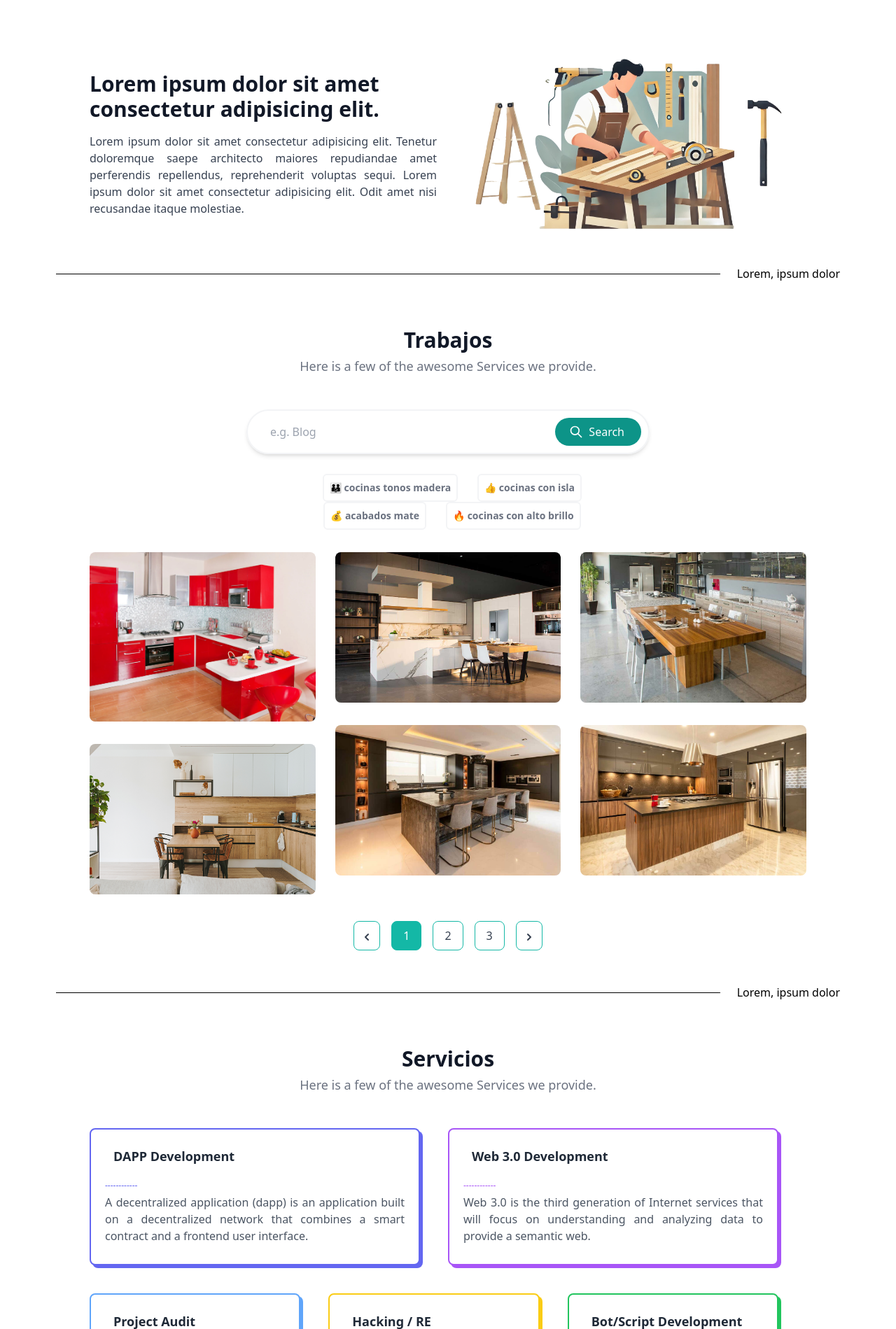
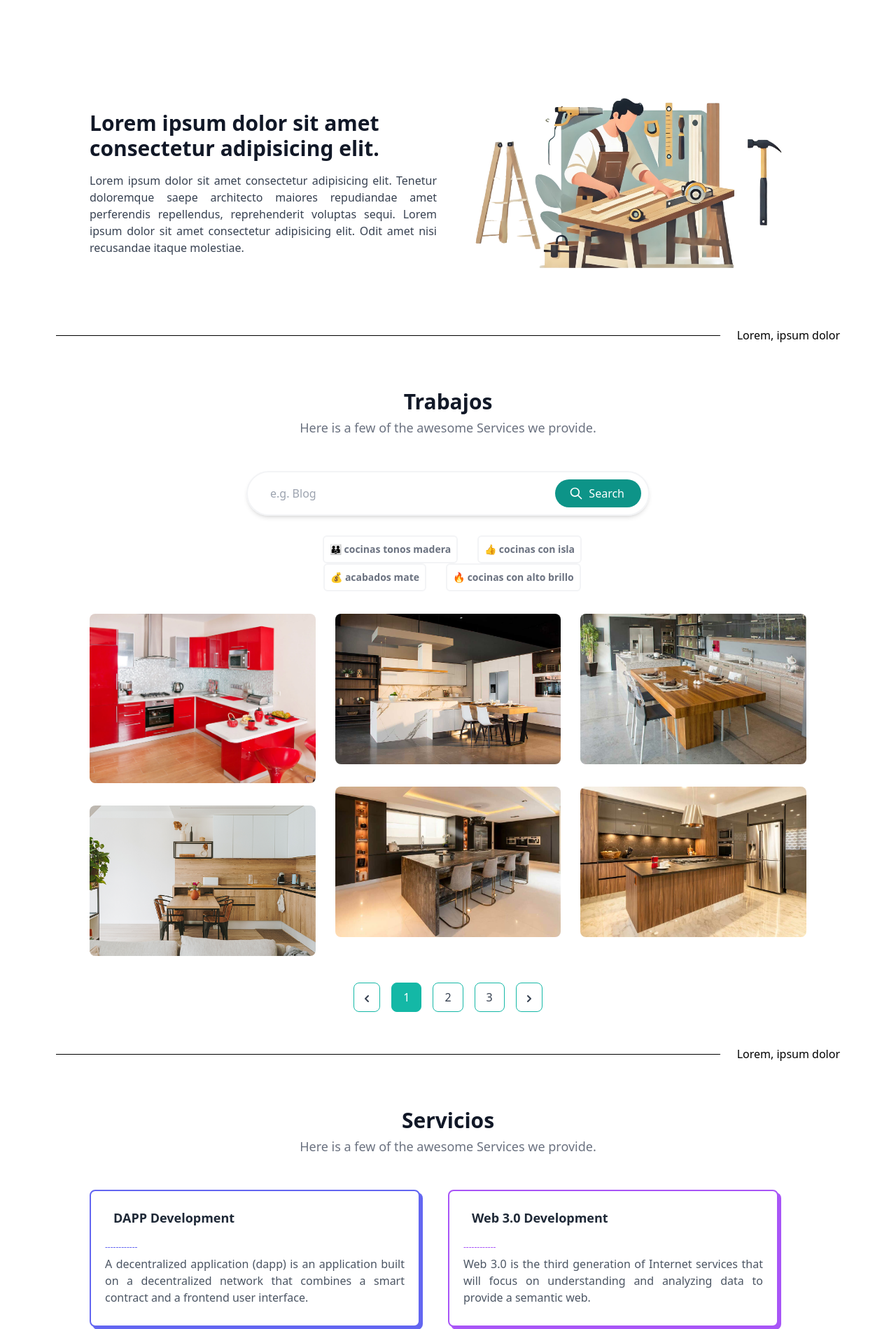
Before and after one commit to juanrob10/app, a Django app: page / in a window 1280 px wide. Shown: the part 68-1967 px from the top of the page at 70% size. Run offline with Django 5.2, Linux system fonts and the light colour scheme; some libraries are stand-ins or nearby versions.

Commit message:
padding in banner added

```diff
--- a/templates/main/home.html
+++ b/templates/main/home.html
@@ -73,7 +73,7 @@
 
 {% block content %}
 
-    <div class="mx-auto max-w-screen-xl px-4 py-8 sm:px-6 lg:px-12 mt-8">
+    <div class="mx-auto max-w-screen-xl px-4 py-16 sm:px-6 lg:px-12 mt-14">
       <div class="grid grid-cols-1 gap-4 md:grid-cols-2 md:items-center md:gap-8">
 
           <div class="md:max-w-none">
```
Also changed, not shown: templates/base.html (indentation only).
